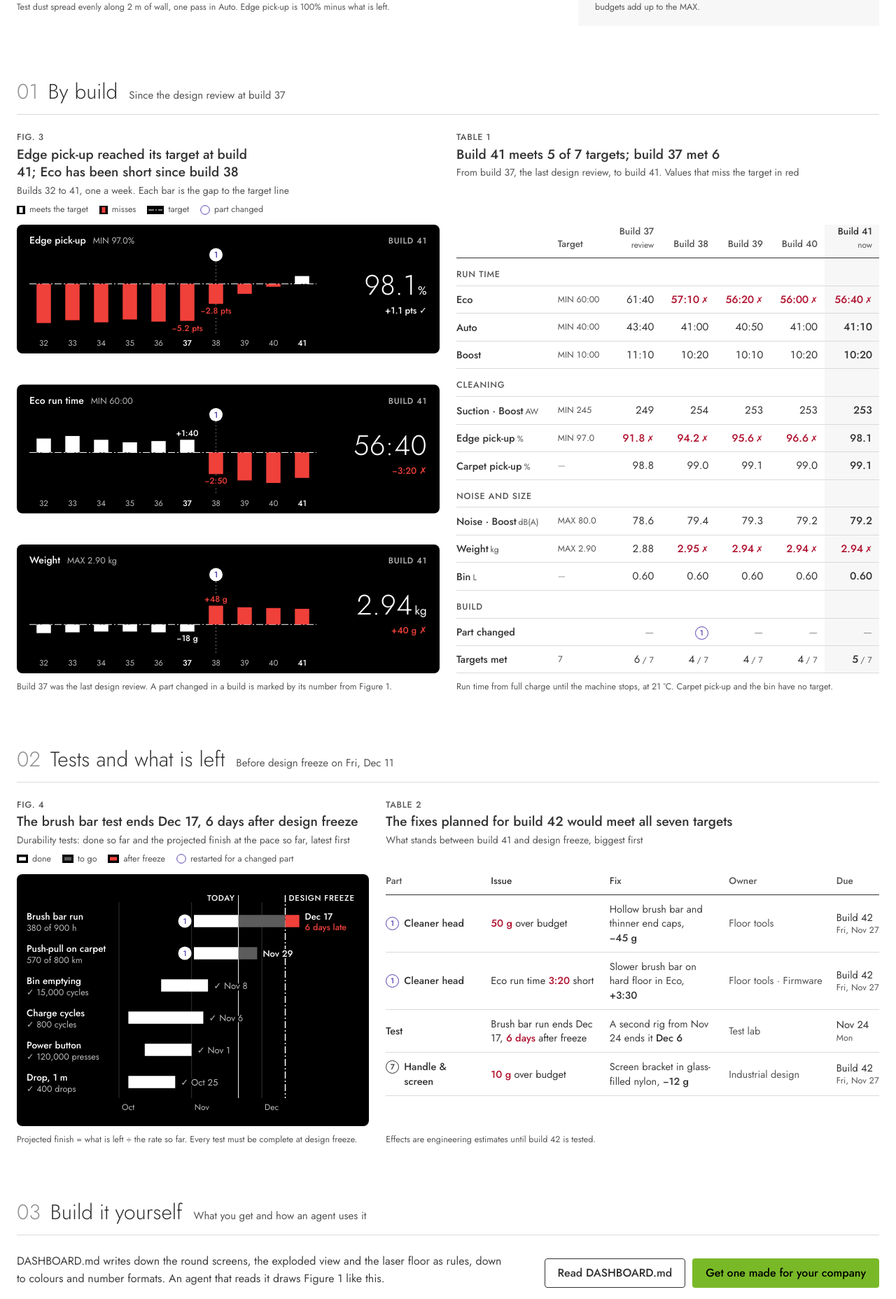
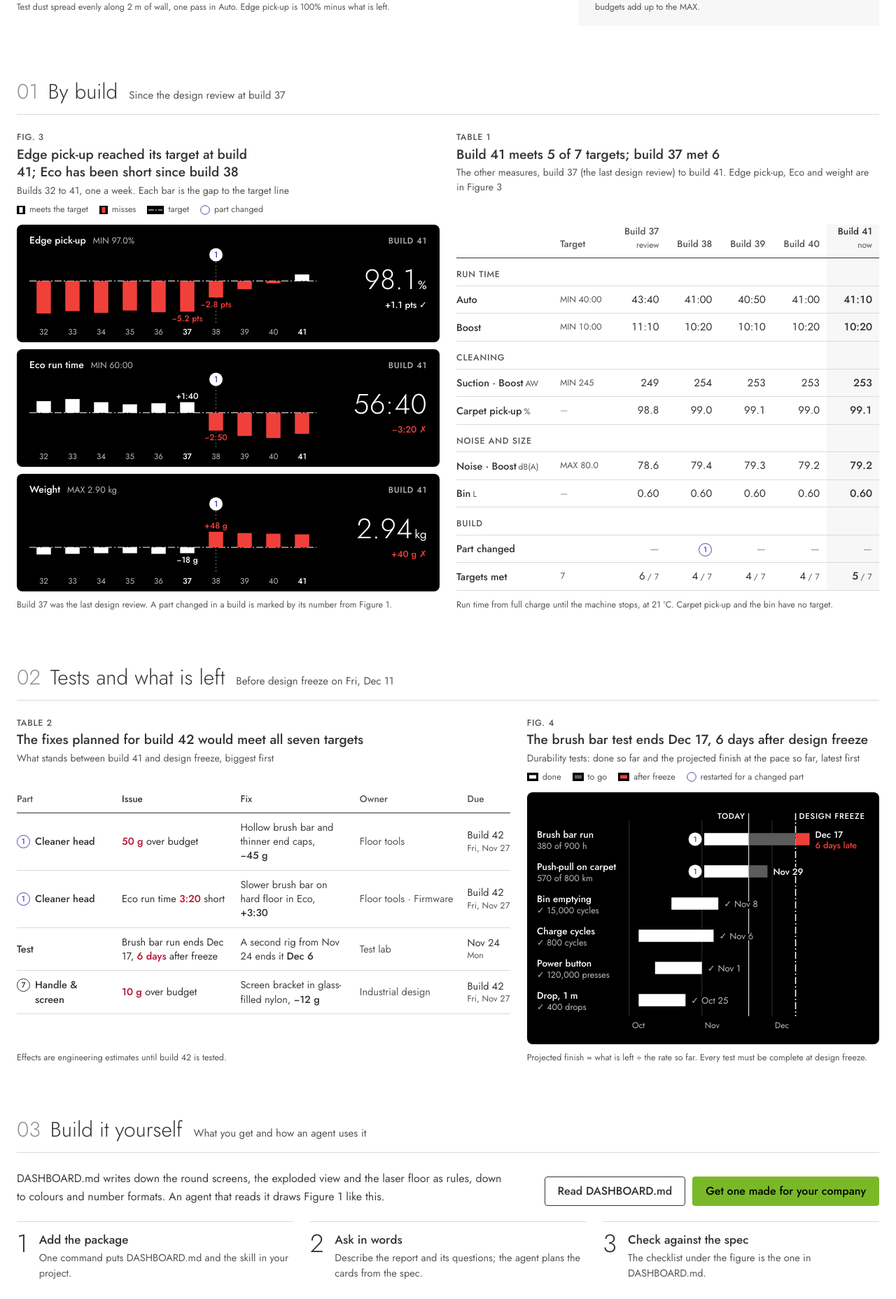
Before and after one commit to yehwanhwang/vizney-styles, a Jekyll site: the page dyson/index.html, which Jekyll copies as it is, in a window 1280 px wide. Shown: the part 770-2626 px from the top of the page at 70% size. Built offline with Jekyll 4.4.1, drawn with Linux system fonts in a browser that asks for light colours.

Commit message:
Dyson style: no repeated numbers in 01, screens zigzag in 02
- Table 1 drops edge pick-up, Eco and weight, which Figure 3 already
  shows build by build. It keeps the other measures (Auto and Boost run
  time, suction, carpet pick-up, noise, bin), the parts changed and the
  targets met, and its subtitle points to Figure 3 for the rest.
- Section 02 puts Table 2 on the left (7fr) and the Figure 4 black
  screen on the right (5fr), so the black screens no longer all sit in
  the left column. Stacked layouts keep the figure first.

Co-Authored-By: Claude Opus 5.5 <noreply@anthropic.com>
Claude-Session: https://claude.ai/code/session_01F12JZgDgbHk12H3kfPgrkc

```diff
--- a/dyson/index.html
+++ b/dyson/index.html
@@ -167,7 +167,10 @@
   .row2{display:grid;grid-template-rows:auto 1fr auto;column-gap:var(--gap);row-gap:0;align-items:stretch}
   .row2 > .fg{display:grid;grid-template-rows:subgrid;grid-row:span 3}
   #s1 .row2{grid-template-columns:minmax(0,1fr) minmax(0,1fr)}
-  #s2 .row2{grid-template-columns:minmax(0,5fr) minmax(0,7fr)}
+  #s2 .row2{grid-template-columns:minmax(0,7fr) minmax(0,5fr)}
+  /* 02는 표가 왼쪽, 검은 화면이 오른쪽(01의 검은 화면과 지그재그). 좁으면 원래 순서대로 쌓는다 */
+  #s2 #f4{grid-column:2;grid-row:1 / span 3}
+  #s2 #t2{grid-column:1;grid-row:1 / span 3}
   .fbody{position:relative;display:flex;flex-direction:column;min-height:0;margin-top:12px}
   #f3Plot{flex:1;min-height:524px}
   #f3Plot svg{display:block}
@@ -392,6 +395,7 @@
     .rs-row{column-gap:16px}
     /* 그림 3·표 1, 그림 4·표 2를 세로로 쌓는다 */
     #s1 .row2,#s2 .row2{grid-template-columns:minmax(0,1fr)}
+    #s2 #f4,#s2 #t2{grid-column:auto;grid-row:auto / span 3}
     .row2 > .fg + .fg{margin-top:44px}
     .win{grid-template-columns:minmax(0,1fr) minmax(0,1fr)}
     .side{grid-column:1 / -1;border-right:0;border-bottom:1px solid var(--line);display:grid;grid-template-columns:minmax(0,1fr) minmax(0,1fr);gap:0 24px}
@@ -747,7 +751,7 @@
           C60: F => `Build 41 meets ${F.met} of 7 targets; build 37 met ${F.met37}`,
           C90: F => `Build 41 meets ${F.met} of 7 targets, as build 37 did, but not the same ${F.met}`
         },
-        sub: 'From build 37, the last design review, to build 41. Values that miss the target in red',
+        sub: 'The other measures, build 37 (the last design review) to build 41. Edge pick-up, Eco and weight are in Figure 3',
         target: 'Target', build: b => `Build ${b}`, now: 'now', review: 'review',
         groups: { run: 'RUN TIME', clean: 'CLEANING', size: 'NOISE AND SIZE' },
         vs: 'against the target', measure: 'Measure', pts: 'pts',
@@ -920,7 +924,7 @@
           C60: F => `빌드 41은 목표 7개 중 ${F.met}개, 빌드 37은 ${F.met37}개를 채웠습니다`,
           C90: F => `빌드 41도 빌드 37처럼 7개 중 ${F.met}개를 채웠지만, 채운 목표가 다릅니다`
         },
-        sub: '마지막 설계 검토인 빌드 37부터 빌드 41까지. 목표에 못 미친 값은 빨강',
+        sub: '나머지 지표, 마지막 설계 검토인 빌드 37부터 빌드 41까지. 가장자리 집진 · Eco · 무게는 그림 3에',
         target: '목표', build: b => `빌드 ${b}`, now: '지금', review: '검토',
         groups: { run: '런타임', clean: '청소', size: '소음과 크기' },
         vs: '목표와의 차이', measure: '지표', pts: '%p',
@@ -1530,7 +1534,7 @@
   /* ================= 표 1: 빌드 비교 =================
      dyson.com 비교 표처럼 왼쪽 라벨 열, 묶음 머리, 머리카락 선. 목표 열, 빌드 37(검토)부터 41(지금)까지.
      목표에 못 미친 값은 빨강과 ✗. 아래에 바꾼 부품(그림 1의 번호)과 목표 달성 수. */
-  const T1G = [['run', ['eco', 'auto', 'boost']], ['clean', ['suction', 'edge', 'carpet']], ['size', ['noise', 'weight', 'bin']]];
+  const T1G = [['run', ['auto', 'boost']], ['clean', ['suction', 'carpet']], ['size', ['noise', 'bin']]];   // 가장자리 집진 · Eco · 무게는 그림 3이 맡는다
   const T1B = [37, 38, 39, 40, 41];
   const T1HIDE = { 38: 'hide-m', 39: 'hide-m', 40: 'hide-s' };
   const t1Cur = { i: 0 };
--- a/dyson/tokens.json
+++ b/dyson/tokens.json
@@ -227,8 +227,8 @@
     "rows": [
       "header, black, two lines: business and report name with the build and week, EN/KO; then the model tabs (C45 Compact, C60 Standard, C90 Large) like the dyson.com menu row, and the test date and design freeze",
       "first screen (1fr | 478px): left, the kicker and the result in two Light sentences, then the round screens (run time in Eco, Auto and Boost) beside the spec rows (suction, noise, edge pick-up, weight), then Figure 2 laser floor at the foot of the column; right, Figure 1 exploded view on the #f7f7f7 panel with the assembled bar against the MAX. Figure 2 sits at the bottom of its row so the two captions end on one line",
-      "01 By build (1fr | 1fr, subgrid): Figure 3 three black graph screens stacked (edge pick-up, Eco run time, weight), builds 32 to 41 as bars from a white dash-dot target line, white when the target is met and red when missed, balloons where a part changed, build 41's value large at the right · Table 1 builds 37 (review) to 41 (now) against the targets: the build 41 column on a #f7f7f7 band, misses in red with ✗, then parts changed and targets met",
-      "02 Tests and what is left (5fr | 7fr, subgrid): Figure 4 durability tests on a black graph screen (done in white, to go in gray, after freeze in red, a solid TODAY line and a dash-dot DESIGN FREEZE line, restarted tests marked by the part's balloon) · Table 2 issues (part balloon, issue with its number in red, fix with its effect, owner, due)",
+      "01 By build (1fr | 1fr, subgrid): Figure 3 three black graph screens stacked (edge pick-up, Eco run time, weight), builds 32 to 41 as bars from a white dash-dot target line, white when the target is met and red when missed, balloons where a part changed, build 41's value large at the right · Table 1 the other measures (Auto and Boost run time, suction, carpet pick-up, noise, bin), builds 37 (review) to 41 (now) against the targets, so nothing in Figure 3 is repeated: the build 41 column on a #f7f7f7 band, misses in red with ✗, then parts changed and targets met",
+      "02 Tests and what is left (7fr | 5fr, subgrid; the table on the left and the black screen on the right, so the screens zigzag down the page; stacked under 1024px with the figure first): Figure 4 durability tests on a black graph screen (done in white, to go in gray, after freeze in red, a solid TODAY line and a dash-dot DESIGN FREEZE line, restarted tests marked by the part's balloon) · Table 2 issues (part balloon, issue with its number in red, fix with its effect, owner, due)",
       "03 Build it yourself: the workbench (files, Figure 1 with and without DASHBOARD.md, the code)",
       "04 How we count: definitions in two columns, then the footer"
     ]
```
